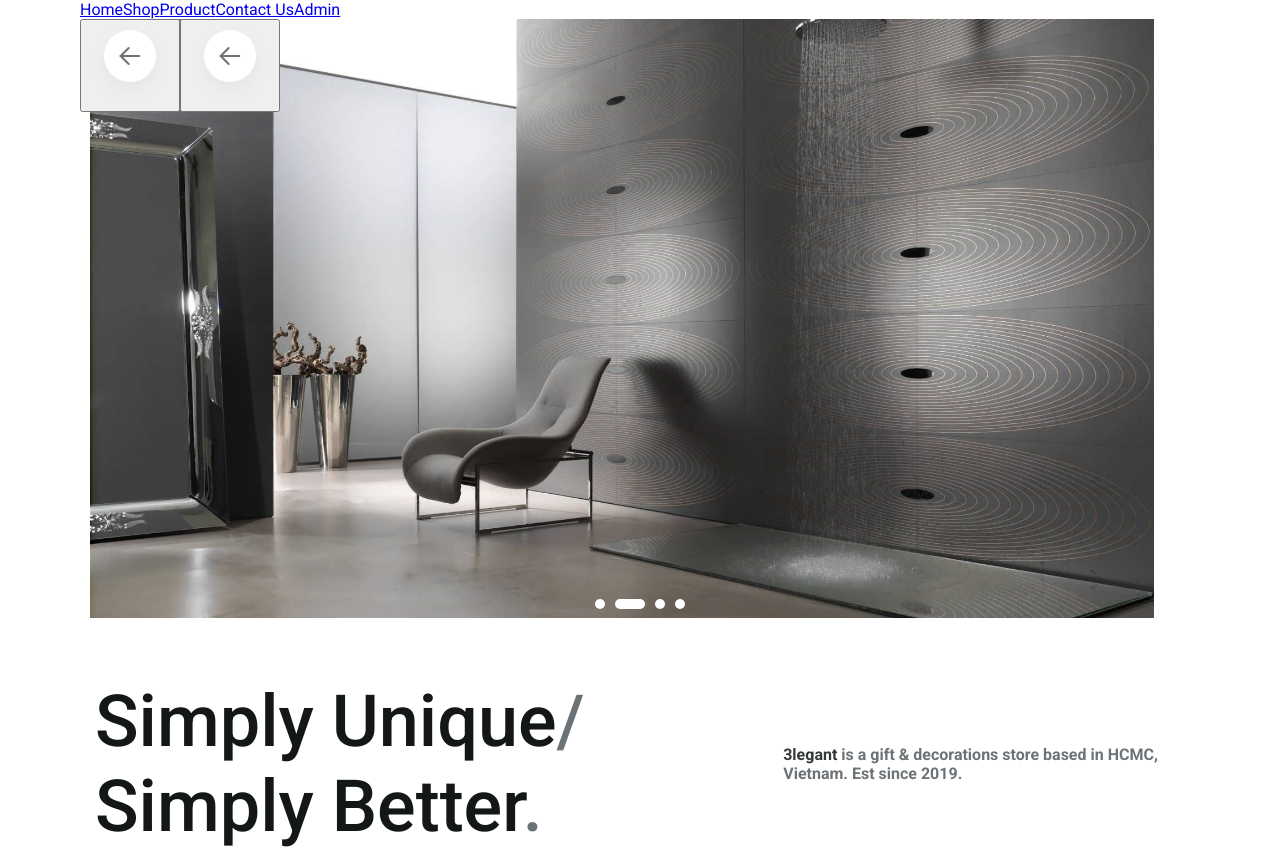
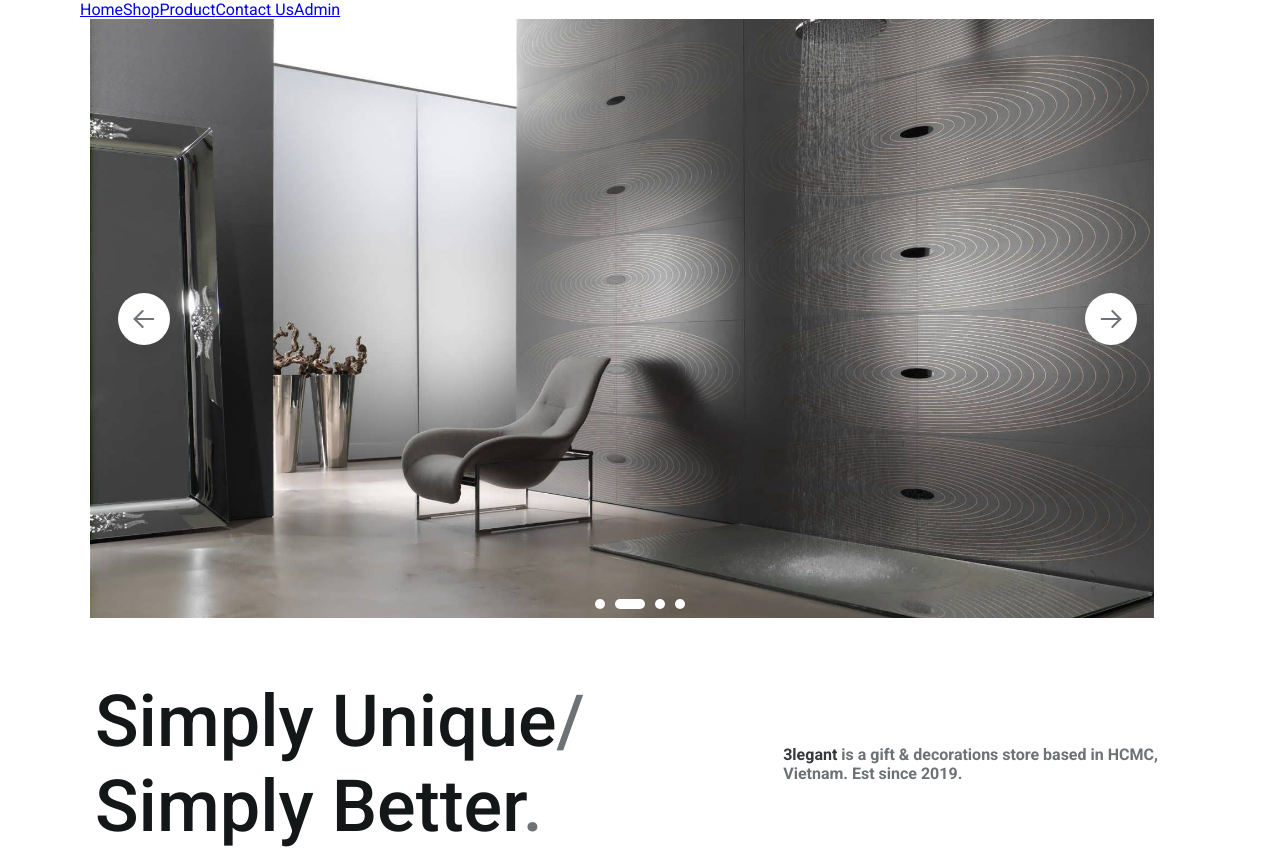
Before and after one commit to Totemy/e-commerce-template, a Vue app: page / in a window 1280 px wide. Shown: the top 849 px of the page. Built offline with nearby package versions, Linux system fonts and the light colour scheme; no server answers; the database is empty.

Commit message:
added button navigation for slider

```diff
--- a/src/styles/_slider.scss
+++ b/src/styles/_slider.scss
@@ -2,10 +2,21 @@
   position: relative;
   max-width: 100%;
   height: 600px;
-  &__control{
+  &__button{
+    margin: 0 1rem;
+    height: 70px;
+    width: 45px;
     position: absolute;
+    top: 50%;
+    background: transparent;
+    border: none;
+    transform: translateY(-50%);
     z-index: 1;
 
+    &__right{
+      right: 25px;
+      transform: translateY(-50%) rotate(180deg);
+    }
   }
 }
 .slides {
```
